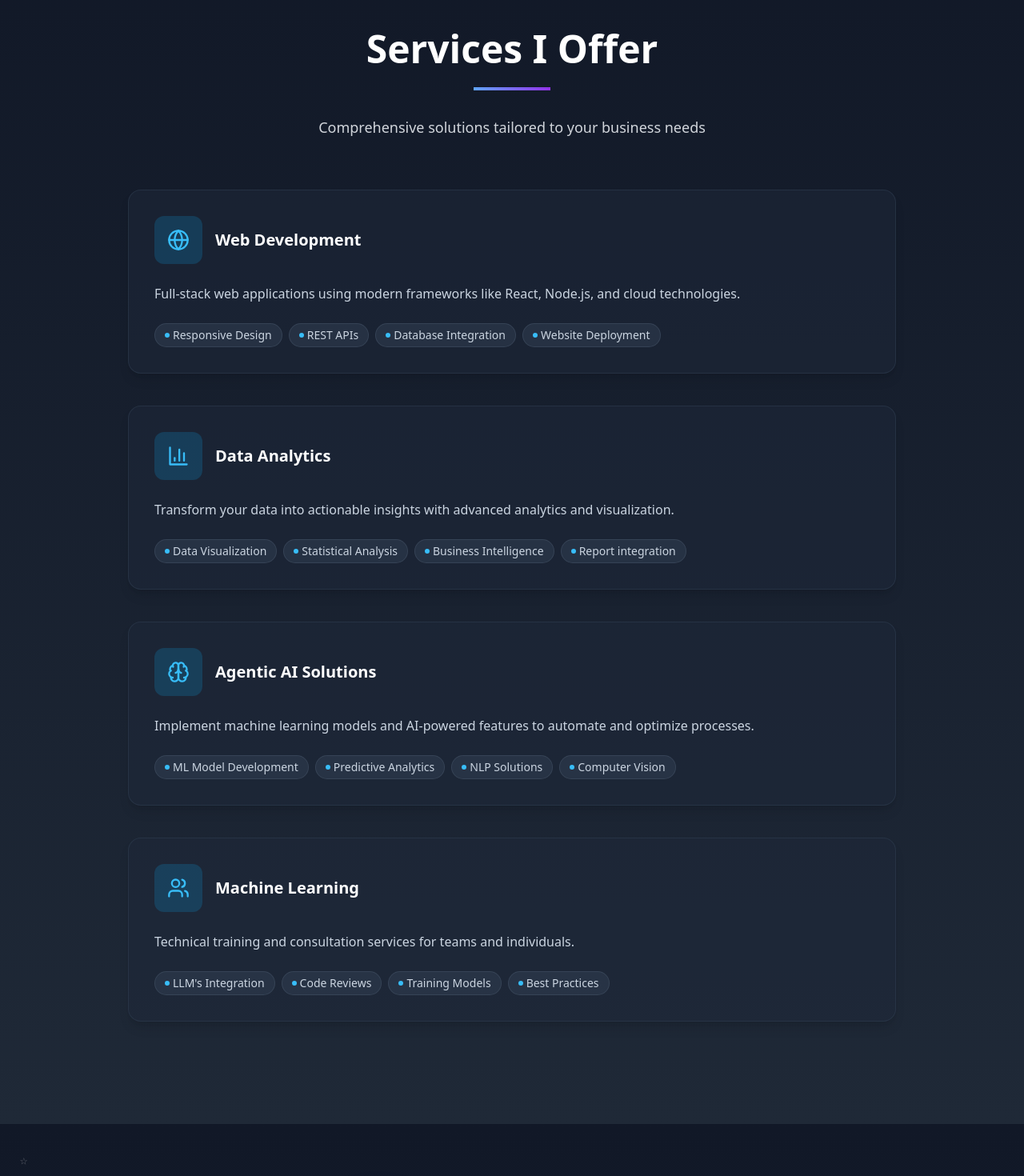
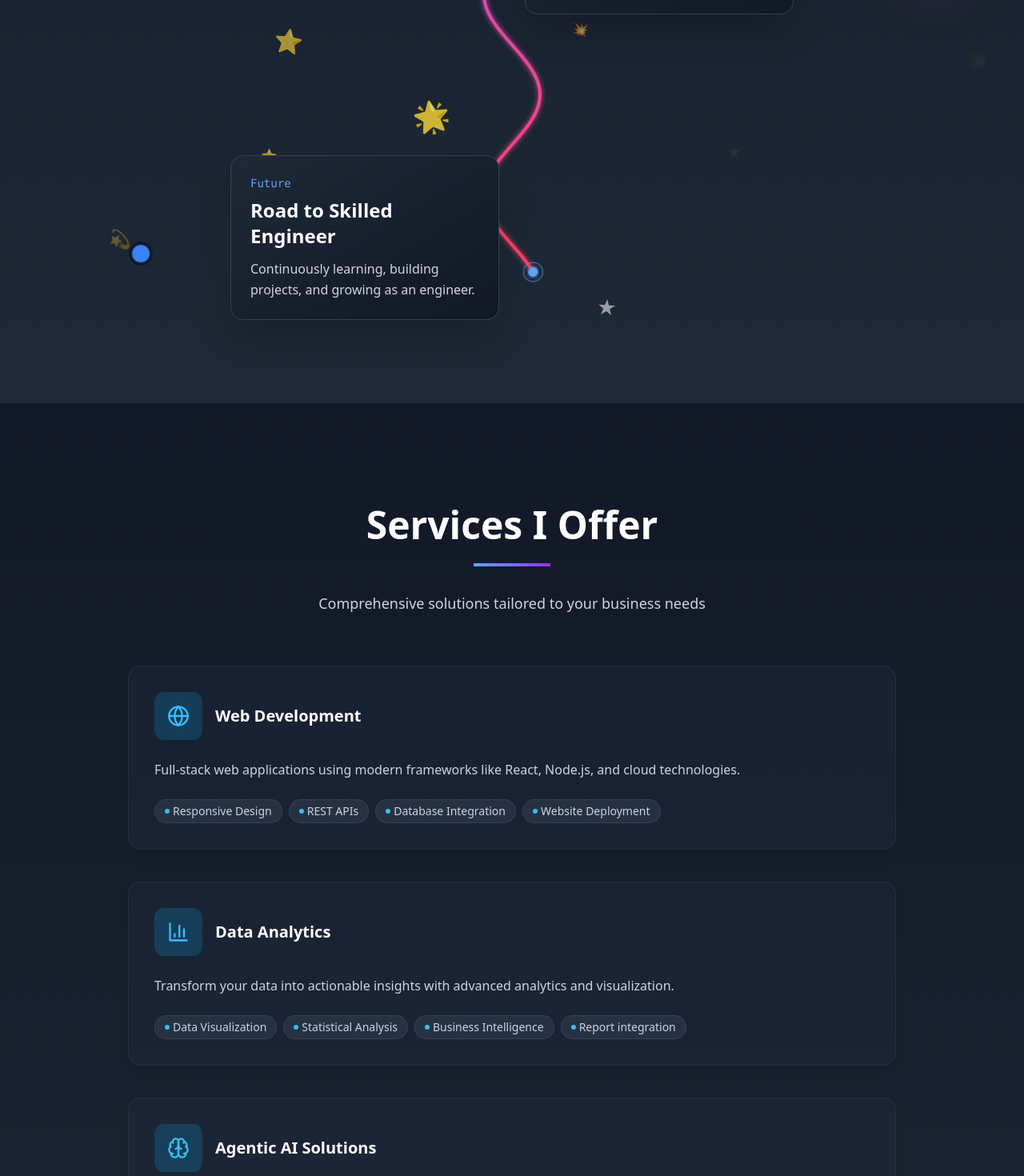
Before and after one commit to vedant-zeus/Portfolio, a React (Vite) app: page / in a window 1280 px wide. Shown: the part 2820-4290 px from the top of the page at 80% size. Built offline with nearby package versions, Linux system fonts and the light colour scheme.

Commit message:
rearrangement

```diff
--- a/src/App.tsx
+++ b/src/App.tsx
@@ -35,9 +35,9 @@ const AppContent: React.FC = () => {
         <Navigation />
         <Hero />
         <About />
+        <PersonalInfo />
+        <Services />
         <Projects />
-        <Services />
-        <PersonalInfo />
         <Contact />
 
         {/* Footer */}
```
